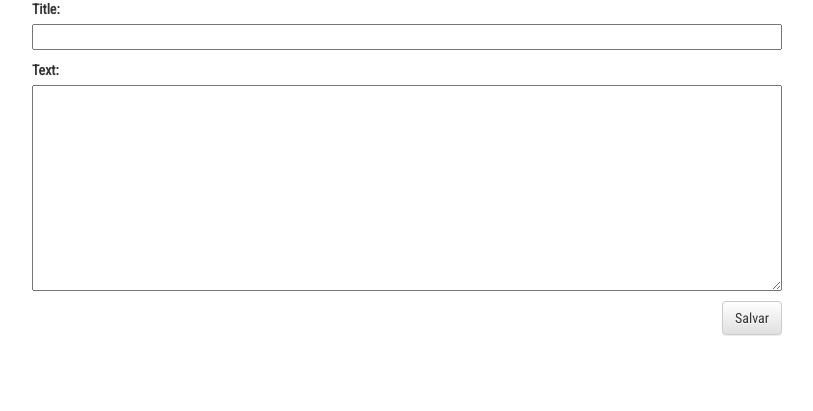
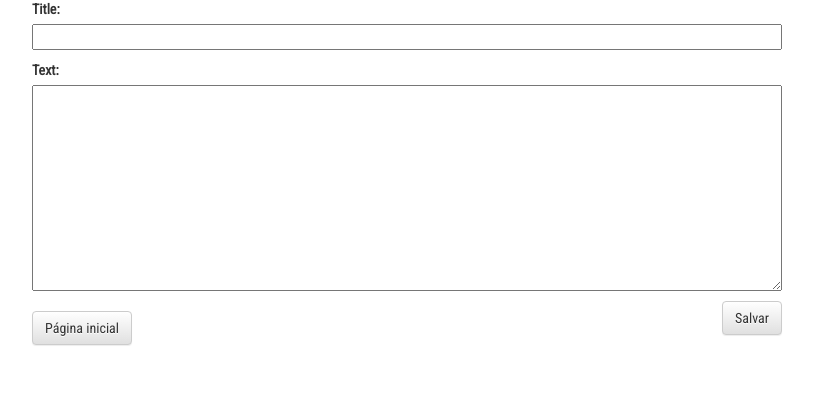
Before and after one commit to DamienLovemore/Meu-Primeiro-Blog, a Django app: page /post/new/ in a window 1280 px wide. Shown: the part 208-619 px from the top of the page, without its empty margins (38-851 px from the left). Run offline with Django 3.2, Linux system fonts and the light colour scheme; some libraries are stand-ins or nearby versions.

Commit message:
Meu Primeiro Blog, sétimo commit

```diff
--- a/blog/templates/blog/post_edit.html
+++ b/blog/templates/blog/post_edit.html
@@ -6,4 +6,6 @@
         {{ form.as_p }} <!-- Serve para exibir o formulário que foi passado para essa página como variável pelo view.-->
         <button type="submit" class="save btn btn-default">Salvar</button> <!-- Serve como o botão salvar para o nosso formulário que foi criado. -->
     </form>
+
+    <h2><a class="btn btn-default" href="/">Página inicial</a></h2>
 {% endblock %}
```
Also changed, not shown: blog/templates/blog/post_detail.html (+6 -3 lines).
